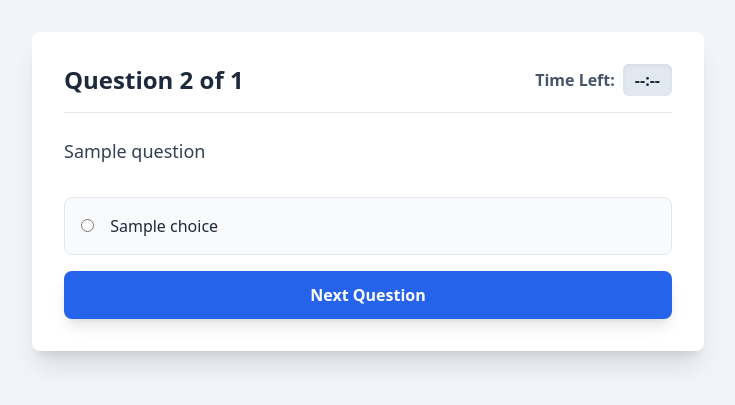
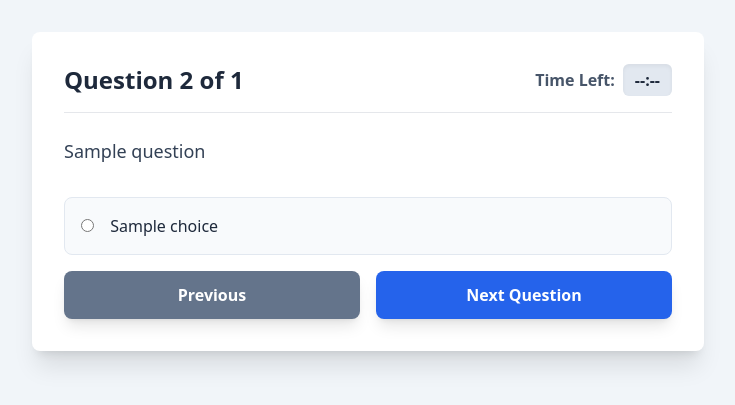
Before and after one commit to TheCreativeLad/CBT-Platform, a Flask app: template templates/quiz.html in a window 1280 px wide. Shown: the top 405 px of the page, without its empty margins (272-1007 px from the left). Run offline with Flask 3, Linux system fonts and the light colour scheme; the template is opened without the code that fills it: most values are stand-ins (such as "Sample title", 1, 10 or a date in 2020); some libraries are stand-ins or nearby versions.

Commit message:
Update quiz.html

```diff
--- a/templates/quiz.html
+++ b/templates/quiz.html
@@ -63,21 +63,31 @@
             <input type="hidden" name="question_id" value="{{ question.id }}">
             {% for choice in question.choices %}
                 <label class="block bg-slate-50 p-4 rounded-lg border border-slate-200 hover:bg-slate-100 transition duration-200 cursor-pointer">
-                    <input type="radio" name="{{ question.id }}" value="{{ choice }}" class="mr-3" required>
+                    <input type="radio" name="{{ question.id }}" value="{{ choice }}" class="mr-3"
+                    {% if saved_answer == choice %} checked {% endif %}>
                     <span class="text-base text-slate-800">{{ choice }}</span>
                 </label>
             {% endfor %}
-            <button type="submit" class="w-full bg-blue-600 hover:bg-blue-700 text-white font-bold py-3 px-6 rounded-lg shadow-lg transition duration-300 ease-in-out transform hover:scale-105 mt-6">
-                {% if current_question_index + 1 == total_questions %}
-                Submit Quiz
-                {% else %}
-                Next Question
+
+            <div class="flex flex-col sm:flex-row gap-4 mt-6">
+                {% if current_question_index > 0 %}
+                <a href="{{ url_for('quiz', q_index=current_question_index - 1) }}"
+                   class="flex-1 bg-slate-500 hover:bg-slate-600 text-white text-center font-bold py-3 px-6 rounded-lg shadow-lg transition duration-300 ease-in-out transform hover:scale-105">
+                    Previous
+                </a>
                 {% endif %}
-            </button>
+
+                <button type="submit" class="flex-1 bg-blue-600 hover:bg-blue-700 text-white font-bold py-3 px-6 rounded-lg shadow-lg transition duration-300 ease-in-out transform hover:scale-105">
+                    {% if current_question_index + 1 == total_questions %}
+                    Submit Quiz
+                    {% else %}
+                    Next Question
+                    {% endif %}
+                </button>
+            </div>
         </form>
     </div>
 
-    <!-- Instructions Modal -->
     <div id="instructionsModal" class="modal">
         <div class="modal-content">
             <h2 class="text-2xl font-bold mb-4">Quiz Instructions</h2>
@@ -89,7 +99,6 @@
         </div>
     </div>
 
-    <!-- Warning Modal for time running out -->
     <div id="warningModal" class="modal">
         <div class="modal-content">
             <h2 class="text-2xl font-bold mb-4 text-red-600">Time's Almost Up!</h2>
@@ -98,7 +107,6 @@
         </div>
     </div>
 
-    <!-- Final Submission Modal for time running out -->
     <div id="timeoutModal" class="modal">
         <div class="modal-content">
             <h2 class="text-2xl font-bold mb-4 text-red-600">Time Is Up!</h2>
@@ -117,9 +125,8 @@
         let timeLeft = {{ remaining_time_seconds }};
         let timerInterval;
 
-        // Function to format time as MM:SS
         function formatTime(seconds) {
-            if (seconds < 0) seconds = 0; // Prevent negative time display
+            if (seconds < 0) seconds = 0;
             const minutes = Math.floor(seconds / 60);
             const remainingSeconds = seconds % 60;
             return `${minutes.toString().padStart(2, '0')}:${remainingSeconds.toString().padStart(2, '0')}`;
@@ -129,7 +136,6 @@
             if (timeLeft <= 0) {
                 clearInterval(timerInterval);
                 timeoutModal.style.display = 'flex';
-                // Automatically redirect to the submission page after a short delay
                 setTimeout(() => {
                     window.location.href = "{{ url_for('submit_quiz') }}";
                 }, 2000);
@@ -145,23 +151,18 @@
             }
         }
 
-        // Close warning modal
         function closeWarningModal() {
             warningModal.style.display = 'none';
         }
 
-        // On page load, decide whether to show the instructions modal or start the timer.
         window.onload = function() {
-            // We check if it's the first question and if the timer hasn't been set yet (remaining_time_seconds === -1).
             if ({{ current_question_index }} === 0 && timeLeft === -1) {
                 instructionsModal.style.display = 'flex';
             } else if (timeLeft !== -1) {
-                // If the timer has already been started, resume it immediately.
                 timerInterval = setInterval(updateTimer, 1000);
             }
         }
 
-        // Event listener for the "Start Quiz" button in the instructions modal.
         const startQuizButton = document.getElementById('start-quiz-btn');
         startQuizButton.addEventListener('click', () => {
             fetch('/set_quiz_start_time', { method: 'POST' })
@@ -179,7 +180,6 @@
                 })
                 .catch(error => {
                     console.error('Error:', error);
-                    // Use a custom message box instead of alert()
                     const errorMessage = `Could not start quiz. Please try again. Error: ${error.message}`;
                     alert(errorMessage);
                 });
```
